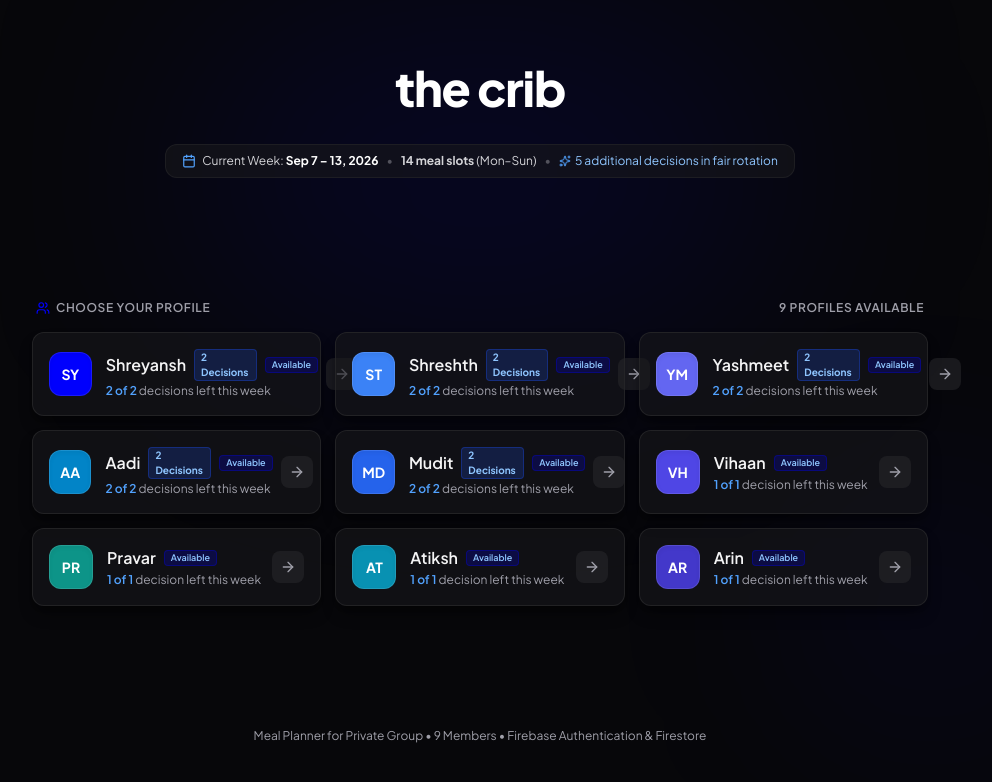
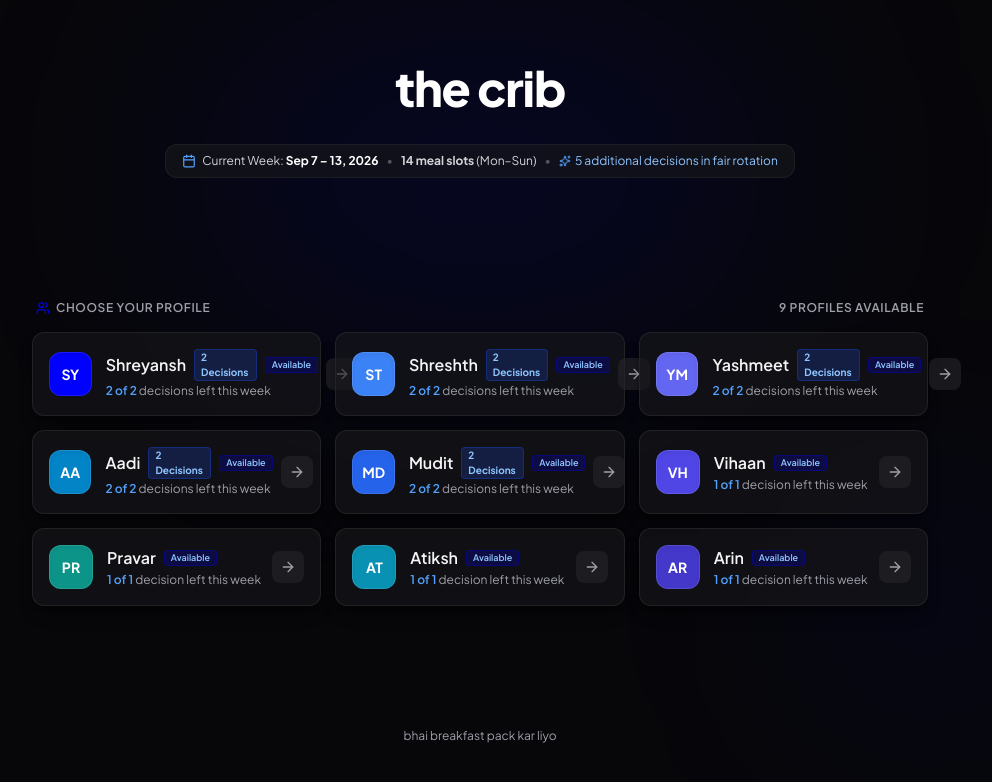
Before and after one commit to Im0gin3/splitBy9, a React (Vite) app: page / in a window 1280 px wide. Shown: the top 782 px of the page, without its empty margins (160-1152 px from the left). Built offline with nearby package versions, Linux system fonts and the light colour scheme; no server answers; the database is empty.

Commit message:
refactor: update footer text in user selection component

```diff
--- a/src/components/UserSelection.tsx
+++ b/src/components/UserSelection.tsx
@@ -171,7 +171,7 @@ export const UserSelection: React.FC<UserSelectionProps> = ({
       {/* Footer info */}
       <footer className="max-w-4xl mx-auto w-full text-center relative z-10 pt-8 pb-2 text-xs text-zinc-400">
         <p>
-          Meal Planner for Private Group • 9 Members • Firebase Authentication & Firestore
+          bhai breakfast pack kar liyo
         </p>
       </footer>
 
```
